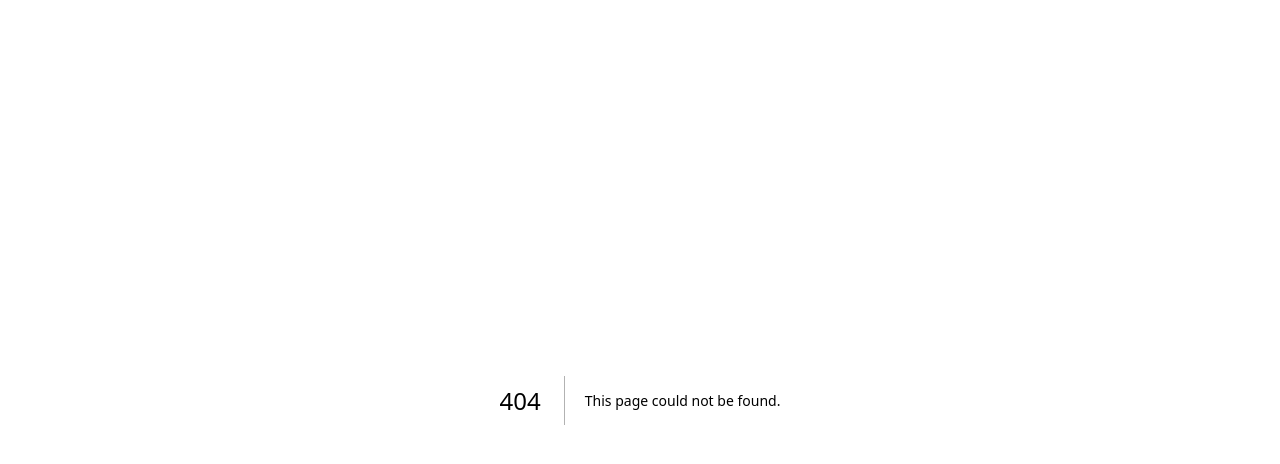
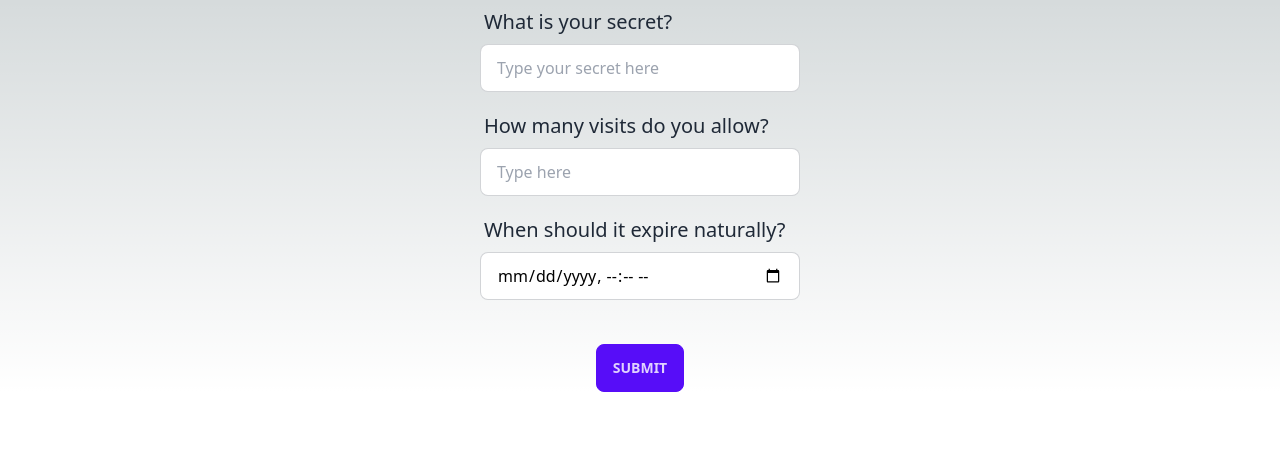
Before and after one commit to tuszmak/secret-server, a Next.js app in the folder frontend/: page /save in a window 1280 px wide. Before the commit this address had no page. Shown: the top 464 px of the page. Built offline with nearby package versions, Linux system fonts and the light colour scheme.

Commit message:
feat: display input fields

```diff
--- /dev/null
+++ b/frontend/components/ExpiryDateInput.tsx
@@ -0,0 +1,21 @@
+import React from 'react'
+
+function ExpiryDateInput({handleChange}:any) {
+  return (
+    <div className="form-control w-full max-w-xs">
+      <label className="label">
+        <span className="label-text text-xl">When should it expire naturally?</span>
+      </label>
+      <input
+        type="datetime-local"
+        placeholder="Type here"
+        className="input input-bordered w-full max-w-xs"
+        onChange={handleChange}
+        min={1}
+        required
+      />
+    </div>
+  )
+}
+
+export default ExpiryDateInput
--- /dev/null
+++ b/frontend/components/NumberInput.tsx
@@ -0,0 +1,21 @@
+import React from 'react'
+
+function NumberInput({handleChange} : any) {
+  return (
+    <div className="form-control w-full max-w-xs">
+      <label className="label">
+        <span className="label-text text-xl">How many visits do you allow?</span>
+      </label>
+      <input
+        type="number"
+        placeholder="Type here"
+        className="input input-bordered w-full max-w-xs"
+        onChange={handleChange}
+        min={1}
+        required
+      />
+    </div>
+  )
+}
+
+export default NumberInput
--- /dev/null
+++ b/frontend/components/TextInput.tsx
@@ -0,0 +1,20 @@
+import React from "react";
+
+function TextInput({handleChange} : any) {
+  return (
+    <div className="form-control w-full max-w-xs">
+      <label className="label">
+        <span className="label-text text-xl">What is your secret?</span>
+      </label>
+      <input
+        type="text"
+        placeholder="Type your secret here"
+        className="input input-bordered w-full max-w-xs"
+        onChange={handleChange}
+        required
+      />
+    </div>
+  );
+}
+
+export default TextInput;
--- a/frontend/pages/index.tsx
+++ b/frontend/pages/index.tsx
@@ -1,6 +1,7 @@
 import Image from "next/image";
 import { Inter } from "next/font/google";
 import Head from "next/head";
+import Link from "next/link";
 
 const inter = Inter({ subsets: ["latin"] });
 
@@ -11,7 +12,22 @@ export default function Home() {
         <title>Secret server</title>
       </Head>
       <div>
-
+        <div className="hero min-h-screen bg-base-200">
+          <div className="hero-content text-center">
+            <div className="max-w-md">
+              <h1 className="text-5xl font-bold">Hello there</h1>
+              <p className="py-6">
+                Provident cupiditate voluptatem et in. Quaerat fugiat ut
+                assumenda excepturi exercitationem quasi. In deleniti eaque aut
+                repudiandae et a id nisi.
+              </p>
+              <div className="flex justify-evenly">
+                <button className="btn btn-primary"><Link href="/save">Create secret</Link></button>
+                <button className="btn btn-primary">View secret</button>
+              </div>
+            </div>
+          </div>
+        </div>
       </div>
     </main>
   );
--- /dev/null
+++ b/frontend/pages/save.tsx
@@ -0,0 +1,18 @@
+import ExpiryDateInput from '@/components/ExpiryDateInput';
+import NumberInput from '@/components/NumberInput'
+import TextInput from '@/components/TextInput'
+import React, {useState} from 'react'
+
+function save() {
+    const [secret, setSecret] = useState<string>("");
+  return (
+    <div className='flex flex-col items-center gap-3'>
+        <TextInput />
+        <NumberInput />
+        <ExpiryDateInput />
+        <button className='btn btn-primary mt-8'>Submit</button>
+    </div>
+  )
+}
+
+export default save
```
